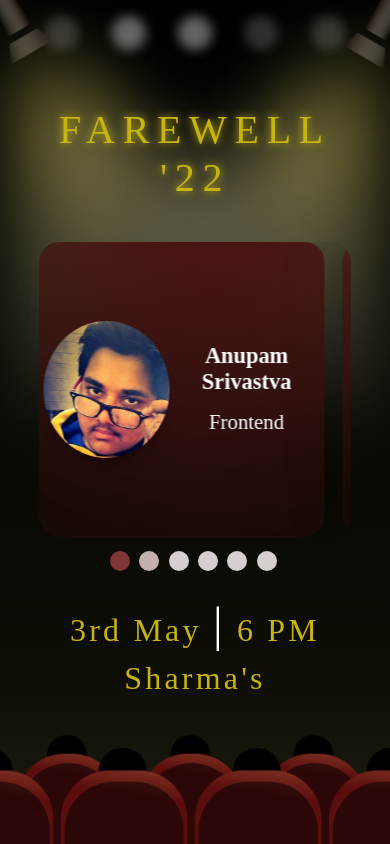
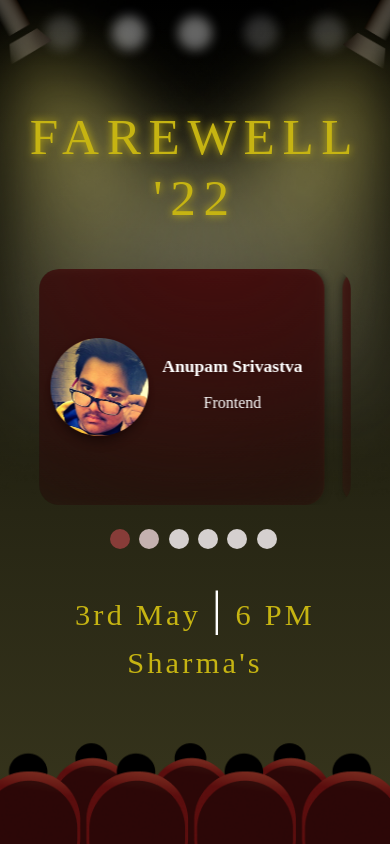
Before and after one commit to nIMblEt06/dvmFareWell2k22, a plain HTML site: page index.html in a window 390 px wide. Drawn offline with nearby package versions, Linux system fonts and the light colour scheme; a web font is replaced by a local one.

Commit message:
design changes

```diff
--- a/index.html
+++ b/index.html
@@ -18,7 +18,7 @@
 <body>
     <div class="wrapper">
         <img id="backGround" src="Assets/Lights And Seats.png" alt="">
-        <img id="backGroundMobile" src="Assets/Group 42.png" alt="">
+        <img id="backGroundMobile" src="Assets/mobileBG.png" alt="">
         <div class="lights">
             <div class="light off reverse"></div>
             <div class="light"></div>
@@ -75,7 +75,7 @@
                     <div class="card1">
                         <div class="names devansh"></div>
                         <div class="profile-info">
-                            <h1 class="profile-name">Devansh Sharma</h1>
+                            <h1 class="profile-name">Devansh Agarwal</h1>
 
                             <p>Design</p>
                         </div>
--- a/styles.css
+++ b/styles.css
@@ -125,7 +125,7 @@ body {
 } */
 
 .carousel-inner {
-    width: 32vw !important;
+    width: 40vw !important;
     /* height: 20vw; */
     margin: 0 auto;
     border-radius: 20px;
@@ -153,7 +153,7 @@ body {
     display: flex;
     align-items: center;
     justify-content: center;
-    width: 32vw !important;
+    width: 40vw !important;
     height: 20vw;
     /* background: radial-gradient(167.62% 167.62% at 62.63% -21.21%, #4B0E0E 0%, rgba(75, 14, 14, 0) 100%);
     filter: drop-shadow(0px 3px 30px rgba(0, 0, 0, 0.25));
@@ -265,14 +265,14 @@ body {
     align-items: center;
     padding: 2% 0 2% 4%;
     border-radius: 20px;
-
+    filter: drop-shadow(0px 0px 4px rgba(0, 0, 0, 0.8));
 
     /* background: rgb(237 237 237 / 97%); */
 
 }
 
 .names {
-    width: 16vw;
+    width: 14vw;
     height: 14vw;
     border-radius: 50%;
     background-size: cover;
@@ -325,7 +325,7 @@ body {
 }
 
 .profile-name {
-    font-size: 2rem;
+    font-size: 1.8rem;
     margin: 10px auto;
     color: white;
     font-weight: 600;
@@ -347,6 +347,9 @@ p {
     #backGroundMobile {
         display: block;
     }
+    body{
+        background: linear-gradient(180deg, #000000 0%, #272614 60.72%, #38361D 100%);
+    }
 
     .light.off {
         display: none;
@@ -361,44 +364,44 @@ p {
     }
 
     .carousel-item {
-        height: 35vh;
+        height: 28vh;
         width: 80vw !important;
     }
 
     .carousel-inner {
-        height: 35vh;
+        height: 28vh;
         width: 80vw !important;
     }
 
     .card1 {
-        height: 35vh;
+        height: 28vh;
     }
 
     .carousel-indicators {
-        bottom: -50px !important;
+        bottom: -60px !important;
     }
 
     .content h3 {
-        font-size: 2.5rem;
+        font-size: 3.2rem;
         margin-inline: 1rem;
     }
 
     .info {
-        font-size: 2rem;
+        font-size: 1.9rem;
         line-height: 3rem;
-        margin-top: 4rem;
+        margin-top: 5rem;
     }
 
     .profile-name {
-        font-size: 1.4rem;
-        margin: 10px 15px;
+        font-size: 1.1rem;
+        margin: 10px 10px;
     }
     .profile-info p{
-        font-size: 1.3rem;
+        font-size: 1rem;
     }
     .names {
-        width: 35vw;
-        height: 35vw;
+        width: 25vw;
+        height: 25vw;
     }
 
     .carousel-control-prev {
```
Also changed, not shown: Assets/mobileBG.png (added).
